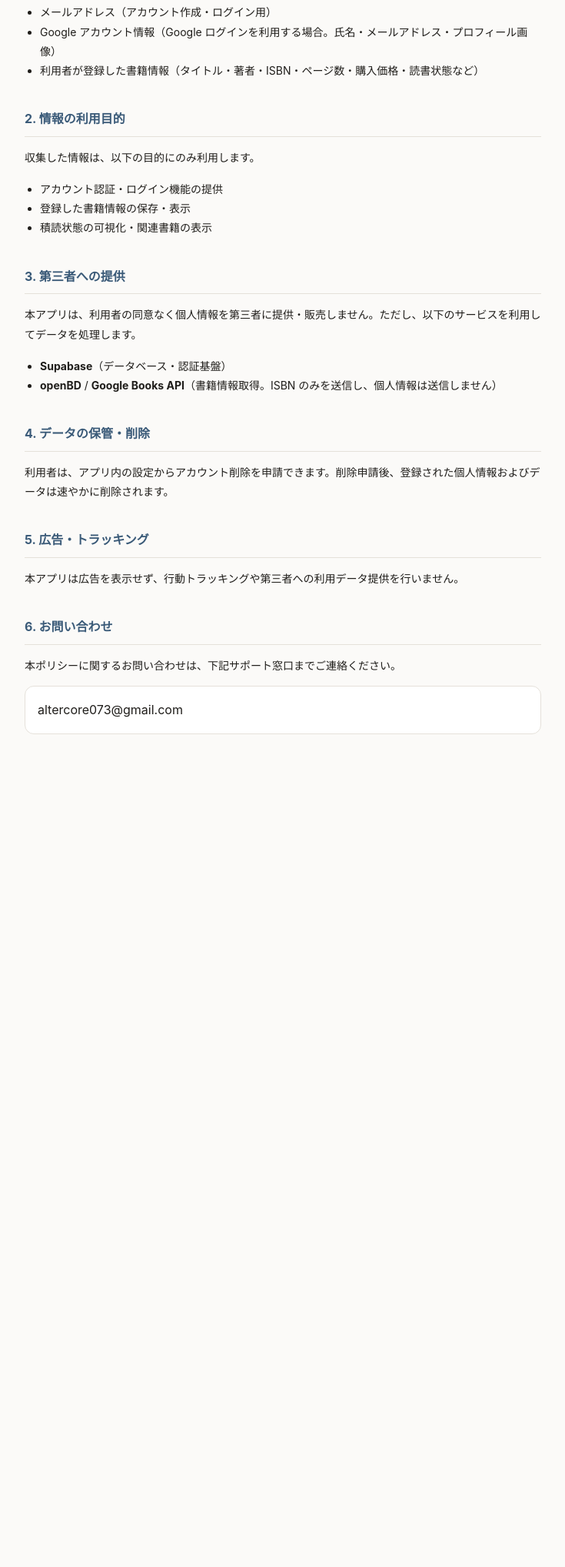
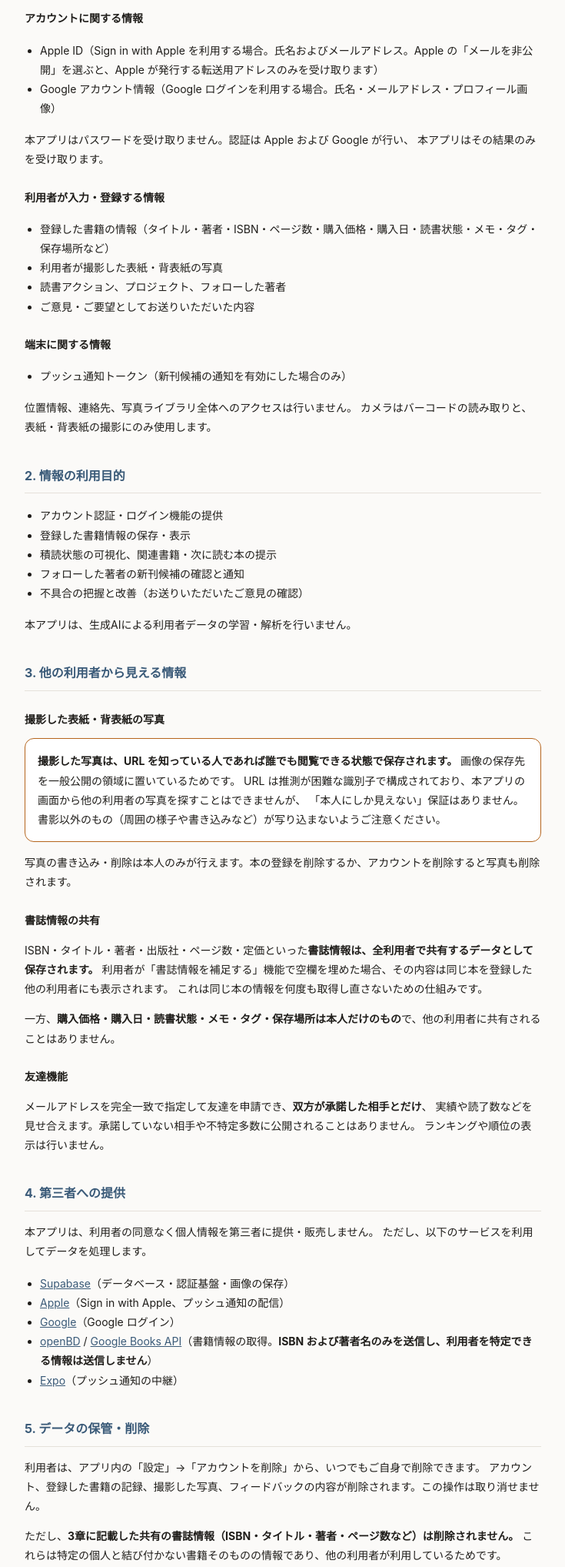
Before and after one commit to citron073/tsundoku-core-legal, a plain HTML site: page index.html in a window 1280 px wide. Shown: the part 332-2368 px from the top of the page at 77% size, without its empty margins (272-1007 px from the left). Before the commit the page ends 1382 px from the top, so only its background shows below. Drawn offline with Linux system fonts and the light colour scheme.

Commit message:
Add a support page and bring the privacy policy up to date
The policy still described email-and-password sign-in and made no
mention of features added since: Sign in with Apple, the cover and
spine photos, the friends comparison, or push tokens.

Two disclosures are new because leaving them out would have been
misleading:

- Photos are stored in a public bucket, so anyone holding the URL can
  view them. The identifiers are unguessable and the app offers no way
  to browse to someone else's, but "only you can see this" would not be
  true. Readers are told to keep anything but the cover out of frame.
- Bibliographic details are shared across all users, so filling in a
  blank via "書誌情報を補足する" shows up for everyone with that book.
  Purchase price, notes, dates and reading state stay private, and the
  policy now says which is which — including that the shared
  bibliographic record survives account deletion, since the deletion
  promise has to match what actually happens.

The support page covers the questions likely to come up first
(unreadable barcodes, missing metadata, where data lives, deleting an
account) and points at in-app feedback, keeping email as the route that
still works when the app itself does not.

```diff
--- a/index.html
+++ b/index.html
@@ -6,105 +6,176 @@
 <title>プライバシーポリシー — TSUNDOKU CORE</title>
 <style>
   :root {
-    --bg: #FBFAF8;
-    --card: #FFFFFF;
-    --border: #E5E1DA;
-    --text: #1F1D1A;
-    --muted: #6B6660;
-    --primary: #3A5A78;
-    --accent: #B5651D;
+    --bg: #FBFAF8; --card: #FFFFFF; --border: #E5E1DA;
+    --text: #1F1D1A; --muted: #6B6660; --primary: #3A5A78; --accent: #B5651D;
   }
   @media (prefers-color-scheme: dark) {
     :root {
-      --bg: #121212;
-      --card: #1E1E1E;
-      --border: #2E2E2E;
-      --text: #EDEAE4;
-      --muted: #9C968E;
-      --primary: #7BA3C4;
-      --accent: #D9884A;
+      --bg: #121212; --card: #1E1E1E; --border: #2E2E2E;
+      --text: #EDEAE4; --muted: #9C968E; --primary: #7BA3C4; --accent: #D9884A;
     }
   }
   * { box-sizing: border-box; }
   body {
-    margin: 0;
-    background: var(--bg);
-    color: var(--text);
+    margin: 0; background: var(--bg); color: var(--text);
     font-family: -apple-system, BlinkMacSystemFont, "Hiragino Sans", "Noto Sans JP", sans-serif;
     line-height: 1.8;
   }
-  main {
-    max-width: 720px;
-    margin: 0 auto;
-    padding: 48px 24px 96px;
+  main { max-width: 720px; margin: 0 auto; padding: 48px 24px 96px; }
+  h1 { font-size: 22px; margin: 0 0 4px; }
+  .updated { color: var(--muted); font-size: 13px; margin-bottom: 32px; }
+  h2 {
+    font-size: 16px; margin-top: 36px; padding-bottom: 8px;
+    border-bottom: 1px solid var(--border); color: var(--primary);
   }
-  h1 {
-    font-size: 22px;
-    margin: 0 0 4px;
-  }
-  .updated {
-    color: var(--muted);
-    font-size: 13px;
-    margin-bottom: 32px;
-  }
-  h2 {
-    font-size: 16px;
-    margin-top: 36px;
-    padding-bottom: 8px;
-    border-bottom: 1px solid var(--border);
-    color: var(--primary);
-  }
+  h3 { font-size: 14px; margin-top: 24px; margin-bottom: 4px; }
   p, li { font-size: 14px; }
   ul { padding-left: 20px; }
   a { color: var(--primary); }
   .contact {
-    margin-top: 12px;
-    padding: 16px;
-    border: 1px solid var(--border);
-    border-radius: 12px;
-    background: var(--card);
+    margin-top: 12px; padding: 16px; border: 1px solid var(--border);
+    border-radius: 12px; background: var(--card);
+  }
+  .note {
+    margin-top: 12px; padding: 16px; border: 1px solid var(--accent);
+    border-radius: 12px; background: var(--card);
   }
 </style>
 </head>
 <body>
 <main>
   <h1>プライバシーポリシー</h1>
-  <p class="updated">最終更新日: 2026年8月23日</p>
+  <p class="updated">最終更新日: 2026年9月3日</p>
 
-  <p>TSUNDOKU CORE（以下「本アプリ」）は、利用者のプライバシーを尊重します。本ポリシーは、本アプリが収集する情報とその利用方法について説明します。</p>
+  <p>
+    TSUNDOKU CORE（以下「本アプリ」）は、利用者のプライバシーを尊重します。
+    本ポリシーは、本アプリが収集する情報とその利用方法について説明します。
+  </p>
 
   <h2>1. 収集する情報</h2>
   <p>本アプリは、以下の情報を Supabase（データベースサービス）を通じて保存します。</p>
+
+  <h3>アカウントに関する情報</h3>
   <ul>
-    <li>メールアドレス（アカウント作成・ログイン用）</li>
+    <li>Apple ID（Sign in with Apple を利用する場合。氏名およびメールアドレス。Apple の「メールを非公開」を選ぶと、Apple が発行する転送用アドレスのみを受け取ります）</li>
     <li>Google アカウント情報（Google ログインを利用する場合。氏名・メールアドレス・プロフィール画像）</li>
-    <li>利用者が登録した書籍情報（タイトル・著者・ISBN・ページ数・購入価格・読書状態など）</li>
+  </ul>
+  <p>
+    本アプリはパスワードを受け取りません。認証は Apple および Google が行い、
+    本アプリはその結果のみを受け取ります。
+  </p>
+
+  <h3>利用者が入力・登録する情報</h3>
+  <ul>
+    <li>登録した書籍の情報（タイトル・著者・ISBN・ページ数・購入価格・購入日・読書状態・メモ・タグ・保存場所など）</li>
+    <li>利用者が撮影した表紙・背表紙の写真</li>
+    <li>読書アクション、プロジェクト、フォローした著者</li>
+    <li>ご意見・ご要望としてお送りいただいた内容</li>
   </ul>
 
+  <h3>端末に関する情報</h3>
+  <ul>
+    <li>プッシュ通知トークン（新刊候補の通知を有効にした場合のみ）</li>
+  </ul>
+  <p>
+    位置情報、連絡先、写真ライブラリ全体へのアクセスは行いません。
+    カメラはバーコードの読み取りと、表紙・背表紙の撮影にのみ使用します。
+  </p>
+
   <h2>2. 情報の利用目的</h2>
-  <p>収集した情報は、以下の目的にのみ利用します。</p>
   <ul>
     <li>アカウント認証・ログイン機能の提供</li>
     <li>登録した書籍情報の保存・表示</li>
-    <li>積読状態の可視化・関連書籍の表示</li>
+    <li>積読状態の可視化、関連書籍・次に読む本の提示</li>
+    <li>フォローした著者の新刊候補の確認と通知</li>
+    <li>不具合の把握と改善（お送りいただいたご意見の確認）</li>
+  </ul>
+  <p>本アプリは、生成AIによる利用者データの学習・解析を行いません。</p>
+
+  <h2>3. 他の利用者から見える情報</h2>
+
+  <h3>撮影した表紙・背表紙の写真</h3>
+  <div class="note">
+    <p style="margin:0;">
+      <strong>撮影した写真は、URL を知っている人であれば誰でも閲覧できる状態で保存されます。</strong>
+      画像の保存先を一般公開の領域に置いているためです。
+      URL は推測が困難な識別子で構成されており、本アプリの画面から他の利用者の写真を探すことはできませんが、
+      「本人にしか見えない」保証はありません。
+      書影以外のもの（周囲の様子や書き込みなど）が写り込まないようご注意ください。
+    </p>
+  </div>
+  <p>
+    写真の書き込み・削除は本人のみが行えます。本の登録を削除するか、アカウントを削除すると写真も削除されます。
+  </p>
+
+  <h3>書誌情報の共有</h3>
+  <p>
+    ISBN・タイトル・著者・出版社・ページ数・定価といった<strong>書誌情報は、全利用者で共有するデータとして保存されます。</strong>
+    利用者が「書誌情報を補足する」機能で空欄を埋めた場合、その内容は同じ本を登録した他の利用者にも表示されます。
+    これは同じ本の情報を何度も取得し直さないための仕組みです。
+  </p>
+  <p>
+    一方、<strong>購入価格・購入日・読書状態・メモ・タグ・保存場所は本人だけのもの</strong>で、他の利用者に共有されることはありません。
+  </p>
+
+  <h3>友達機能</h3>
+  <p>
+    メールアドレスを完全一致で指定して友達を申請でき、<strong>双方が承諾した相手とだけ</strong>、
+    実績や読了数などを見せ合えます。承諾していない相手や不特定多数に公開されることはありません。
+    ランキングや順位の表示は行いません。
+  </p>
+
+  <h2>4. 第三者への提供</h2>
+  <p>
+    本アプリは、利用者の同意なく個人情報を第三者に提供・販売しません。
+    ただし、以下のサービスを利用してデータを処理します。
+  </p>
+  <ul>
+    <li><a href="https://supabase.com/privacy">Supabase</a>（データベース・認証基盤・画像の保存）</li>
+    <li><a href="https://www.apple.com/legal/privacy/">Apple</a>（Sign in with Apple、プッシュ通知の配信）</li>
+    <li><a href="https://policies.google.com/privacy">Google</a>（Google ログイン）</li>
+    <li><a href="https://openbd.jp/">openBD</a> / <a href="https://developers.google.com/books">Google Books API</a>（書籍情報の取得。<strong>ISBN および著者名のみを送信し、利用者を特定できる情報は送信しません</strong>）</li>
+    <li><a href="https://expo.dev/privacy">Expo</a>（プッシュ通知の中継）</li>
   </ul>
 
-  <h2>3. 第三者への提供</h2>
-  <p>本アプリは、利用者の同意なく個人情報を第三者に提供・販売しません。ただし、以下のサービスを利用してデータを処理します。</p>
-  <ul>
-    <li><strong>Supabase</strong>（データベース・認証基盤）</li>
-    <li><strong>openBD</strong> / <strong>Google Books API</strong>（書籍情報取得。ISBN のみを送信し、個人情報は送信しません）</li>
-  </ul>
+  <h2>5. データの保管・削除</h2>
+  <p>
+    利用者は、アプリ内の「設定」→「アカウントを削除」から、いつでもご自身で削除できます。
+    アカウント、登録した書籍の記録、撮影した写真、フィードバックの内容が削除されます。この操作は取り消せません。
+  </p>
+  <p>
+    ただし、<strong>3章に記載した共有の書誌情報（ISBN・タイトル・著者・ページ数など）は削除されません。</strong>
+    これらは特定の個人と結び付かない書籍そのものの情報であり、他の利用者が利用しているためです。
+  </p>
 
-  <h2>4. データの保管・削除</h2>
-  <p>利用者は、アプリ内の設定からアカウント削除を申請できます。削除申請後、登録された個人情報およびデータは速やかに削除されます。</p>
+  <h2>6. 広告・トラッキング</h2>
+  <p>
+    本アプリは広告を表示せず、行動トラッキングや第三者への利用データ提供を行いません。
+    広告識別子（IDFA）は取得しません。
+  </p>
 
-  <h2>5. 広告・トラッキング</h2>
-  <p>本アプリは広告を表示せず、行動トラッキングや第三者への利用データ提供を行いません。</p>
+  <h2>7. 未成年の方の利用</h2>
+  <p>
+    本アプリは特定の年齢層に向けたものではありませんが、
+    未成年の方がご利用の場合は、保護者の方の同意のうえでお使いください。
+  </p>
 
-  <h2>6. お問い合わせ</h2>
-  <p>本ポリシーに関するお問い合わせは、下記サポート窓口までご連絡ください。</p>
-  <div class="contact">altercore073@gmail.com</div>
+  <h2>8. 本ポリシーの変更</h2>
+  <p>
+    本ポリシーを変更する場合は、本ページの最終更新日を改めて掲載します。
+    重要な変更がある場合は、アプリ内でお知らせします。
+  </p>
+
+  <h2>9. お問い合わせ</h2>
+  <p>
+    本ポリシーに関するお問い合わせは、下記サポート窓口までご連絡ください。
+    アプリ内の「設定」→「ご意見・ご要望を送る」からもお送りいただけます。
+  </p>
+  <div class="contact">
+    <a href="mailto:altercore073@gmail.com">altercore073@gmail.com</a>
+  </div>
+
+  <p style="margin-top:24px;"><a href="./support.html">サポート・よくある質問</a></p>
 </main>
 </body>
 </html>
```
Also changed, not shown: support.html (added, +147 -0 lines).
